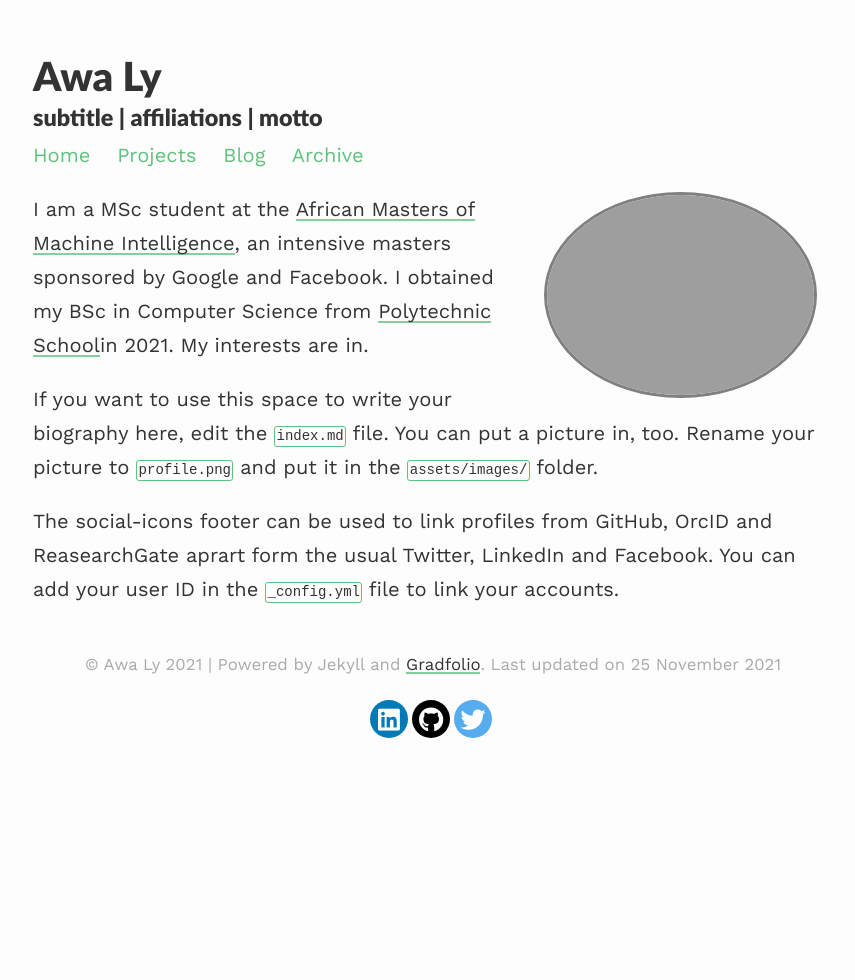
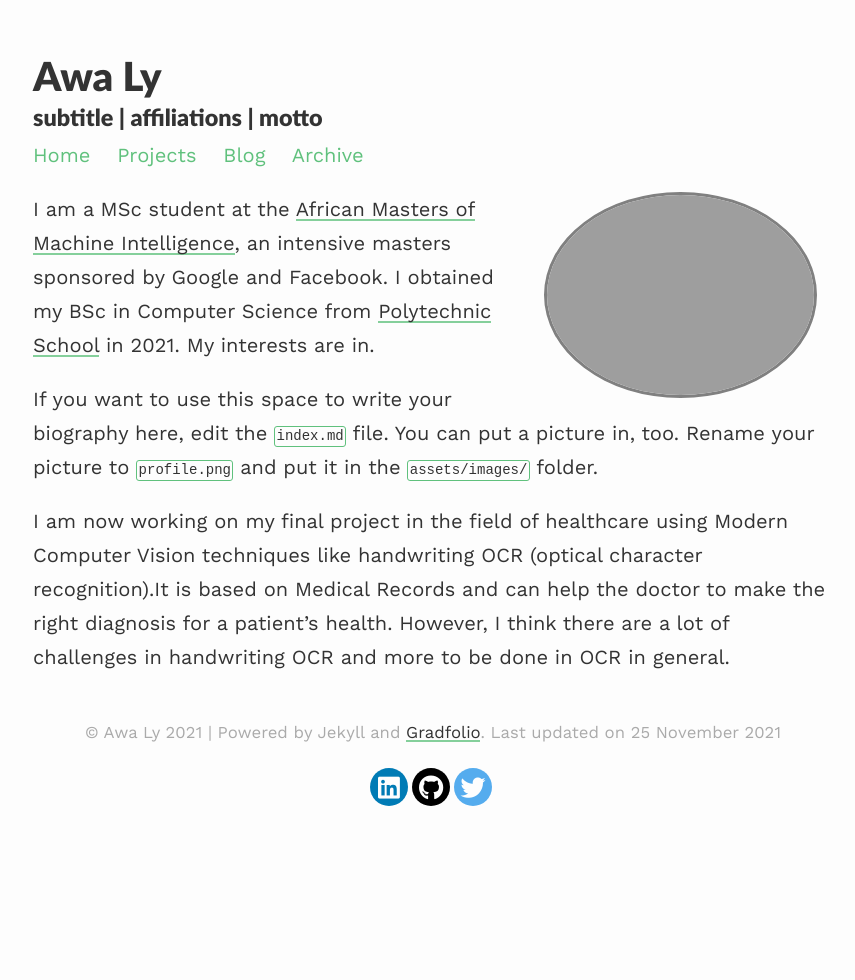
Before and after one commit to A-lily/A-lily.github.io, a Jekyll site: the page built from index.md, in a window 1280 px wide. Shown: the whole page, without its empty margins (207-1062 px from the left). Built offline with Jekyll 4.4.1, drawn with Linux system fonts in a browser that asks for light colours; nearby versions of some CDN libraries.

Commit message:
add profile pic

```diff
--- a/index.md
+++ b/index.md
@@ -3,12 +3,12 @@ layout: about
 permalink: /
 profile:
   align: right
-  image: profile.png
+  image: profile.JPG
 published: true
 ---
 
-I am a MSc student at the [African Masters of Machine Intelligence](thttps://aimsammi.org/){:target="_blank"}, an intensive masters sponsored by Google and Facebook. I obtained my BSc in Computer Science from [Polytechnic School](https://esp.sn/){:target="_blank"}in 2021. My interests are in.
+I am a MSc student at the [African Masters of Machine Intelligence](thttps://aimsammi.org/){:target="_blank"}, an intensive masters sponsored by Google and Facebook. I obtained my BSc in Computer Science from [Polytechnic School](https://esp.sn/){:target="_blank"} in 2021. My interests are in.
 
 If you want to use this space to write your biography here, edit the `index.md` file. You can put a picture in, too. Rename your picture to `profile.png` and put it in the `assets/images/` folder.
 
-The social-icons footer can be used to link profiles from GitHub, OrcID and ReasearchGate aprart form the usual Twitter, LinkedIn and Facebook. You can add your user ID in the `_config.yml` file to link your accounts.
+ I am now working on my final project in the field of healthcare using Modern Computer Vision techniques like handwriting OCR (optical character recognition).It is based on Medical Records and can help the doctor to make the right diagnosis for a patient's health. However, I think there are a lot of challenges in handwriting OCR and more to be done in OCR in general.
```
Also changed, not shown: 1 other file.
